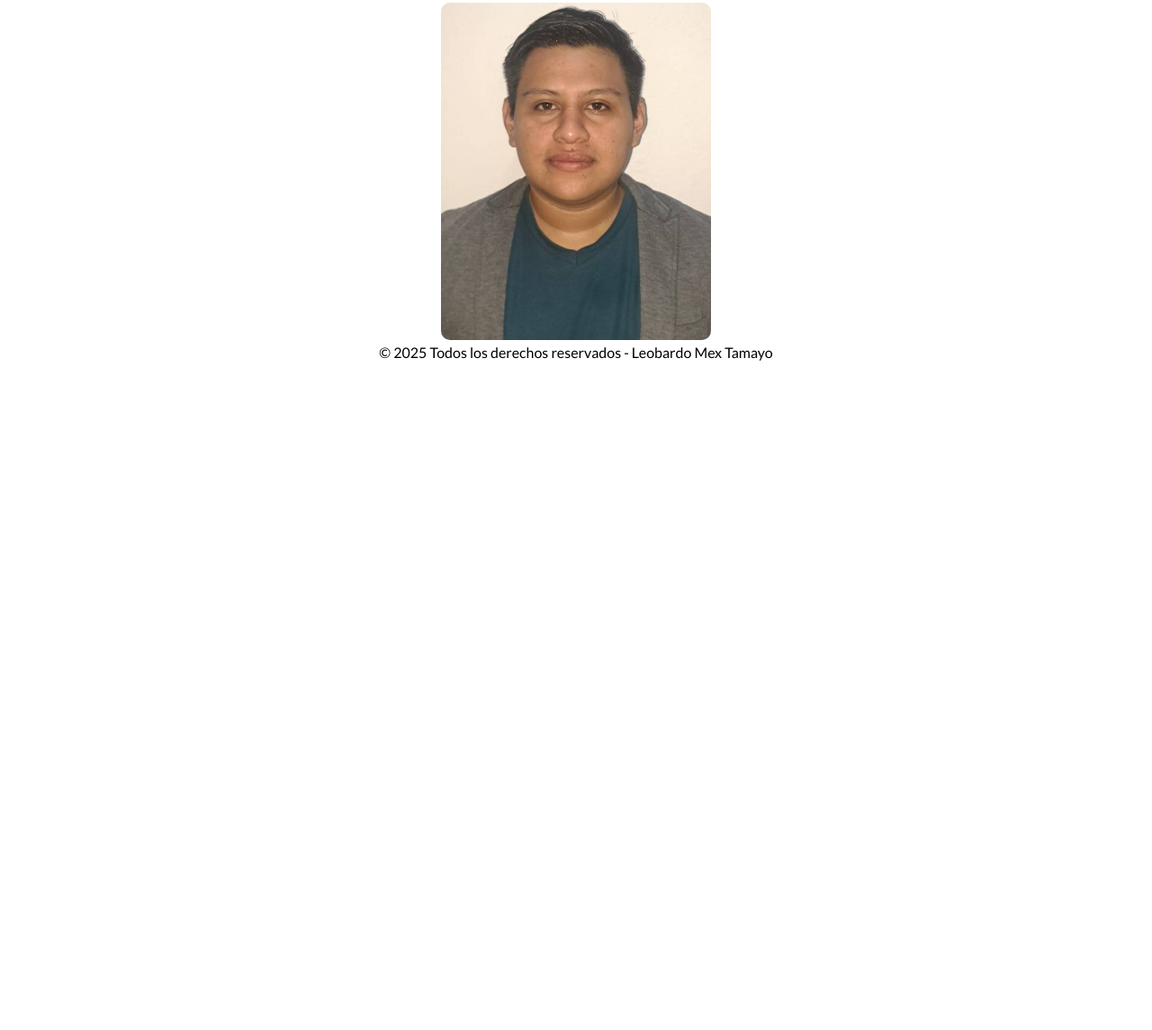
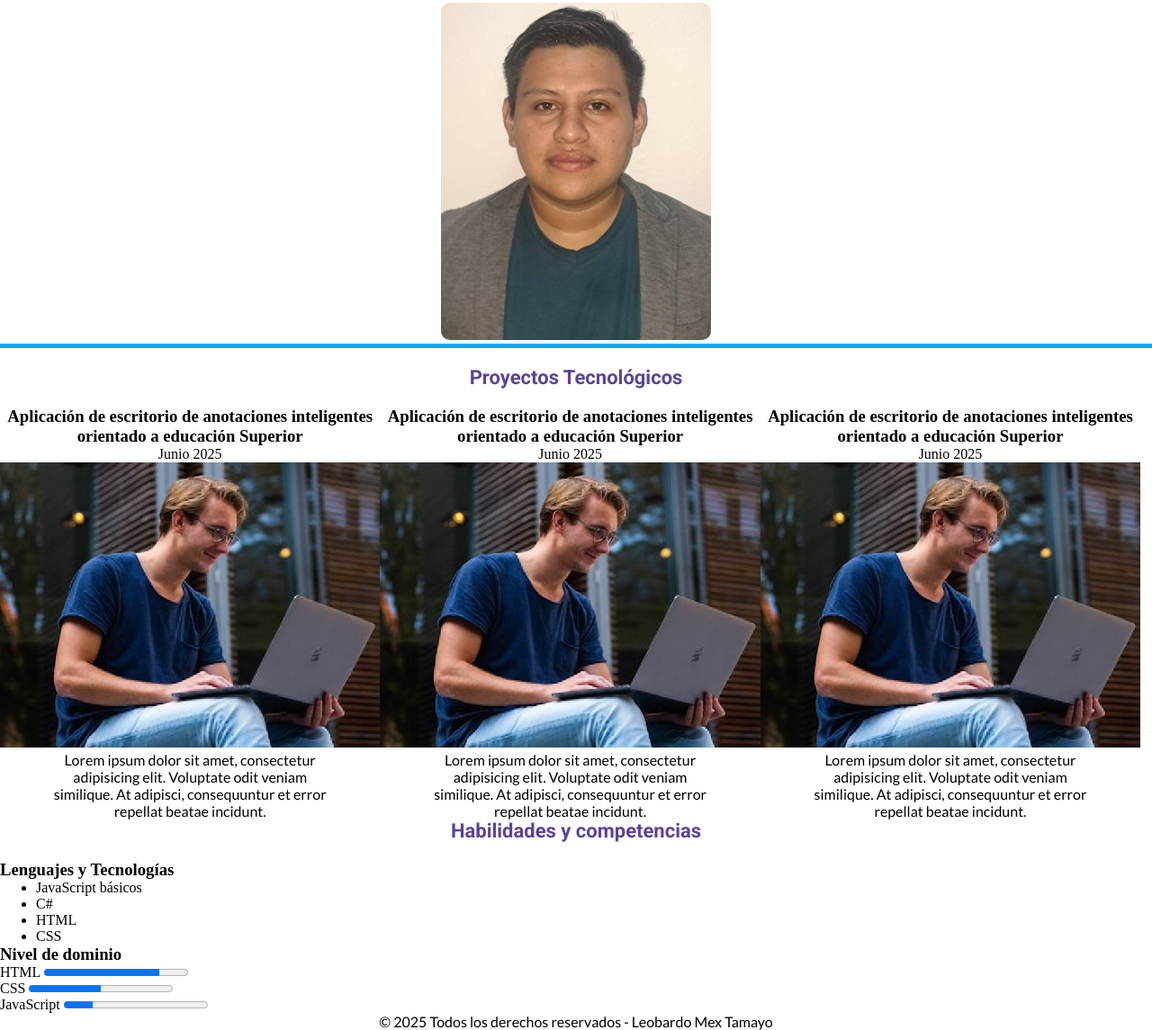
Before and after one commit to YondaimeMex/Portafolio-LMex, a plain HTML site: page index.html in a window 1280 px wide. Shown: the part 339-1484 px from the top of the page at 90% size. Before the commit the page ends 800 px from the top, so only its background shows below. Drawn offline with Linux system fonts and the light colour scheme.

Commit message:
Continuamos el proyecto curso de HTML y CSS, vimos etiuqetas nuevas: las cuales fueron time y article, en css vimos las propiedades float y overflow

```diff
--- a/css/main.css
+++ b/css/main.css
@@ -50,3 +50,17 @@ h2{
 .img{
     text-align: center;
 }
+main{
+    overflow: hidden;
+}
+#proyectos{
+    border-top: solid 5px #0af;
+}
+.proyecto{
+    float: left;
+    width: 33%;
+    text-align: center;
+}
+.proyecto img{
+    width: 100%;
+}
--- a/index.html
+++ b/index.html
@@ -10,7 +10,6 @@
         <h4>Leobardo Alexander Mex Tamayo</h4>
     </header>
     <nav><!--Menú de navegación-->
-        <a href="#">Inicio</a>
         <a href="#">Sobre mi</a>
         <a href="#">Mi experiencia</a>
         <a href="#">Contáctame</a>
@@ -29,6 +28,56 @@
             </div>
 
         </section>
+        <section id="proyectos">
+            <h2>Proyectos Tecnológicos</h2>
+            <article class="proyecto">
+                <h3>Aplicación de escritorio de anotaciones inteligentes orientado a educación Superior</h3>
+                <time datetime="2025-06">Junio 2025</time>
+                <img src="./img/proyect.jpg" alt="">
+                <p>
+                    Lorem ipsum dolor sit amet, consectetur adipisicing elit. Voluptate odit veniam similique. At adipisci, consequuntur et error repellat beatae incidunt.
+                </p>
+            </article>
+            <article class="proyecto">
+                <h3>Aplicación de escritorio de anotaciones inteligentes orientado a educación Superior</h3>
+                <time datetime="2025-06">Junio 2025</time>
+                <img src="./img/proyect.jpg" alt="">
+                <p>
+                    Lorem ipsum dolor sit amet, consectetur adipisicing elit. Voluptate odit veniam similique. At adipisci, consequuntur et error repellat beatae incidunt.
+                </p>
+            </article>
+            <article class="proyecto">
+                <h3>Aplicación de escritorio de anotaciones inteligentes orientado a educación Superior</h3>
+                <time datetime="2025-06">Junio 2025</time>
+                <img src="./img/proyect.jpg" alt="">
+                <p>
+                    Lorem ipsum dolor sit amet, consectetur adipisicing elit. Voluptate odit veniam similique. At adipisci, consequuntur et error repellat beatae incidunt.
+                </p>
+            </article>
+        </section>
+        <section>
+            <h2>Habilidades y competencias</h2>
+            <h3>Lenguajes y Tecnologías</h3>
+            <ul>
+                <li>JavaScript básicos</li>
+                <li>C#</li>
+                <li>HTML</li>
+                <li>CSS</li>
+            </ul>
+            <h3>Nivel de dominio</h3>
+            <div>
+                <label>HTML</label>
+                <progress max="100" value="80">80%</progress>
+            </div>
+            <div>
+                <label>CSS</label>
+                <progress max="100" value="50">50%</progress>
+            </div>
+            <div>
+                <label>JavaScript</label>
+                <progress max="100" value="20">20%</progress>
+            </div>
+        </section>
     </main>
     <footer>
         <p> &copy; 2025 Todos los derechos reservados - Leobardo Mex Tamayo</p>
```
Also changed, not shown: img/proyect.jpg (added).
